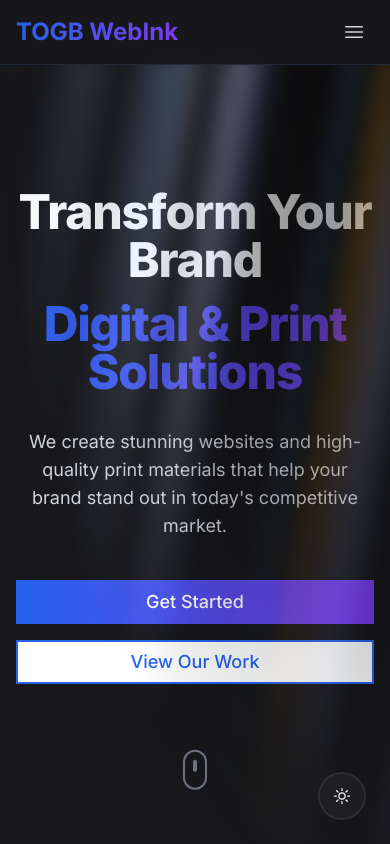
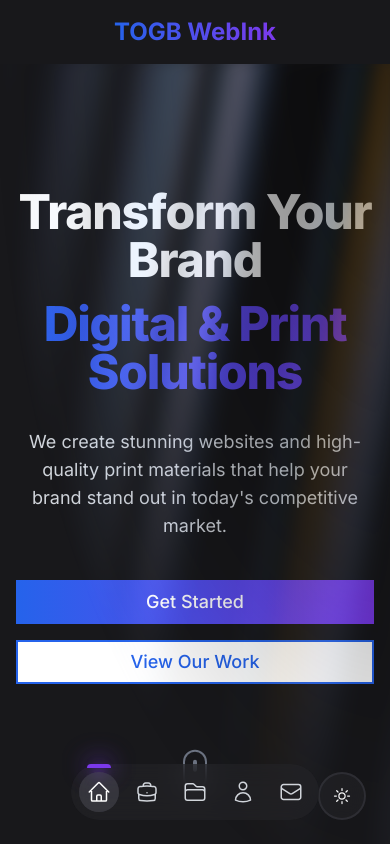
Before and after one commit to ETG1/TOGB-Agency, a Next.js app: page / in a window 390 px wide. Shown: the top 844 px of the page. Built offline with nearby package versions, Linux system fonts and the light colour scheme.

Commit message:
Updated Nav

```diff
--- a/src/components/layout/Navbar.tsx
+++ b/src/components/layout/Navbar.tsx
@@ -1,9 +1,10 @@
 'use client';
 
-import { useState } from 'react';
+import { useState, useEffect } from 'react';
 import Link from 'next/link';
 import { motion, AnimatePresence } from 'framer-motion';
-import { HomeIcon, BriefcaseIcon, FolderIcon, UserIcon, EnvelopeIcon, Bars3Icon, XMarkIcon } from '@heroicons/react/24/outline';
+import { HomeIcon, BriefcaseIcon, FolderIcon, UserIcon, EnvelopeIcon } from '@heroicons/react/24/outline';
+import { cn } from '@/lib/utils';
 
 const navigation = [
   { name: 'Home', href: '/', icon: HomeIcon },
@@ -14,95 +15,141 @@ const navigation = [
 ];
 
 export default function Navbar() {
-  const [mobileMenuOpen, setMobileMenuOpen] = useState(false);
+  const [activeTab, setActiveTab] = useState('Home');
+  const [isMobile, setIsMobile] = useState(false);
+  const [isScrolled, setIsScrolled] = useState(false);
+
+  useEffect(() => {
+    const handleResize = () => {
+      setIsMobile(window.innerWidth < 768);
+    };
+
+    const handleScroll = () => {
+      setIsScrolled(window.scrollY > 10);
+    };
+
+    handleResize();
+    handleScroll();
+    window.addEventListener('resize', handleResize);
+    window.addEventListener('scroll', handleScroll);
+    return () => {
+      window.removeEventListener('resize', handleResize);
+      window.removeEventListener('scroll', handleScroll);
+    };
+  }, []);
 
   return (
-    <nav className="fixed top-0 left-0 right-0 z-50 bg-white/80 dark:bg-zinc-900/80 backdrop-blur-md border-b border-gray-200 dark:border-gray-800">
-      <div className="max-w-7xl mx-auto px-4 sm:px-6 lg:px-8">
-        <div className="flex items-center justify-between h-16">
-          {/* Logo */}
-          <Link href="/" className="flex-shrink-0 flex items-center">
+    <nav className="fixed inset-x-0 z-50">
+      {/* Logo - Centered on mobile, left-aligned on desktop */}
+      <div className="max-w-7xl mx-auto px-4 sm:px-6 lg:px-8 pt-4">
+        <div className="flex items-center md:justify-between justify-center">
+          <Link
+            href="/"
+            className={cn(
+              "flex-shrink-0 flex items-center transition-all duration-300",
+              isMobile && isScrolled && "px-6 py-2 rounded-full bg-white/10 dark:bg-zinc-800/50 backdrop-blur-md"
+            )}
+          >
             <span className="text-2xl font-bold bg-gradient-to-r from-blue-600 to-violet-600 text-transparent bg-clip-text">TOGB WebInk</span>
           </Link>
 
           {/* Desktop Navigation */}
-          <div className="hidden md:flex md:items-center md:space-x-8">
-            {navigation.map((item) => (
+          <div className="hidden md:block">
+            <div className="flex items-center gap-3 bg-white/80 dark:bg-zinc-900/80 border border-gray-200 dark:border-gray-800 backdrop-blur-lg py-1 px-1 rounded-full shadow-lg">
+              {navigation.map((item) => {
+                const isActive = activeTab === item.name;
+                return (
                   <Link
                     key={item.name}
                     href={item.href}
-                className="group relative text-gray-600 dark:text-gray-300 hover:text-gray-900 dark:hover:text-white px-3 py-2 text-sm font-medium transition-colors"
+                    onClick={() => setActiveTab(item.name)}
+                    className={cn(
+                      "relative cursor-pointer text-sm font-semibold px-6 py-2 rounded-full transition-colors",
+                      "text-gray-600 dark:text-gray-300 hover:text-gray-900 dark:hover:text-white",
+                      isActive && "bg-gray-100 dark:bg-zinc-800 text-gray-900 dark:text-white"
+                    )}
                   >
-                <div className="flex items-center space-x-2">
-                  <item.icon className="h-5 w-5 transform group-hover:scale-110 transition-transform" />
-                  <span className="opacity-0 group-hover:opacity-100 transition-opacity">{item.name}</span>
+                    <span className="flex items-center space-x-2">
+                      <item.icon className="h-5 w-5" />
+                      <span>{item.name}</span>
+                    </span>
+                    {isActive && (
+                      <motion.div
+                        layoutId="navLamp"
+                        className="absolute inset-0 w-full bg-gray-100 dark:bg-zinc-800 rounded-full -z-10"
+                        initial={false}
+                        transition={{
+                          type: "spring",
+                          stiffness: 300,
+                          damping: 30,
+                        }}
+                      >
+                        <div className="absolute -top-2 left-1/2 -translate-x-1/2 w-8 h-1 bg-blue-600 dark:bg-violet-600 rounded-t-full">
+                          <div className="absolute w-12 h-6 bg-blue-600/20 dark:bg-violet-600/20 rounded-full blur-md -top-2 -left-2" />
+                          <div className="absolute w-8 h-6 bg-blue-600/20 dark:bg-violet-600/20 rounded-full blur-md -top-1" />
+                          <div className="absolute w-4 h-4 bg-blue-600/20 dark:bg-violet-600/20 rounded-full blur-sm top-0 left-2" />
                         </div>
+                      </motion.div>
+                    )}
                   </Link>
-            ))}
+                );
+              })}
+            </div>
+          </div>
+
+          {/* Get Started Button - Hidden on mobile */}
+          <div className="hidden md:block">
             <Link
               href="/contact"
-              className="bg-blue-600 text-white px-4 py-2 rounded-md text-sm font-medium hover:bg-blue-700 transition-colors"
+              className="bg-gradient-to-r from-blue-600 to-violet-600 text-white px-6 py-2 rounded-full text-sm font-medium hover:from-blue-700 hover:to-violet-700 transition-colors"
             >
               Get Started
             </Link>
           </div>
-
-          {/* Mobile menu button */}
-          <div className="md:hidden">
-            <button
-              type="button"
-              className="p-2 rounded-md text-gray-600 dark:text-gray-300 hover:text-gray-900 dark:hover:text-white"
-              onClick={() => setMobileMenuOpen(!mobileMenuOpen)}
-            >
-              <span className="sr-only">Open main menu</span>
-              {mobileMenuOpen ? (
-                <XMarkIcon className="h-6 w-6" />
-              ) : (
-                <Bars3Icon className="h-6 w-6" />
-              )}
-            </button>
-          </div>
         </div>
       </div>
 
-      {/* Mobile menu */}
-      <AnimatePresence>
-        {mobileMenuOpen && (
-          <motion.div
-            initial={{ opacity: 0, y: -10 }}
-            animate={{ opacity: 1, y: 0 }}
-            exit={{ opacity: 0, y: -10 }}
-            className="md:hidden"
-          >
-            <div className="fixed inset-0 z-50">
-              <div className="fixed inset-0 bg-black/20 backdrop-blur-sm" aria-hidden="true" />
-              <div className="fixed inset-x-4 top-8 z-50 mx-auto max-w-xl rounded-lg bg-white/80 dark:bg-zinc-900/80 backdrop-blur-md shadow-lg ring-1 ring-black/5 dark:ring-white/5 p-6">
-                <div className="space-y-4">
-                  {navigation.map((item) => (
+      {/* Mobile Navigation - Bottom Fixed */}
+      <div className="md:hidden fixed bottom-6 left-1/2 -translate-x-1/2">
+        <div className="flex items-center gap-2 bg-white/10 dark:bg-zinc-800/50 backdrop-blur-md py-2 px-2 rounded-full">
+          {navigation.map((item) => {
+            const isActive = activeTab === item.name;
+            return (
               <Link
                 key={item.name}
                 href={item.href}
-                      className="flex items-center justify-center space-x-3 rounded-lg px-3 py-2 text-base font-medium text-gray-900 dark:text-gray-100 hover:bg-gray-100/50 dark:hover:bg-zinc-800/50 transition-colors"
-                      onClick={() => setMobileMenuOpen(false)}
+                onClick={() => setActiveTab(item.name)}
+                className={cn(
+                  "relative p-2 rounded-full transition-colors",
+                  "text-gray-600 dark:text-gray-300 hover:text-gray-900 dark:hover:text-white",
+                  isActive && "bg-white/10 dark:bg-zinc-700/50 text-gray-900 dark:text-white"
+                )}
               >
+                <span className="sr-only">{item.name}</span>
                 <item.icon className="h-6 w-6" />
-                      <span>{item.name}</span>
-                    </Link>
-                  ))}
-                  <Link
-                    href="/contact"
-                    className="flex items-center justify-center space-x-2 w-full bg-gradient-to-r from-blue-600 to-violet-600 text-white px-4 py-3 rounded-lg text-base font-medium hover:from-blue-700 hover:to-violet-700 transition-all"
-                    onClick={() => setMobileMenuOpen(false)}
+                {isActive && (
+                  <motion.div
+                    layoutId="mobileLamp"
+                    className="absolute inset-0 w-full bg-white/10 dark:bg-zinc-700/50 rounded-full -z-10"
+                    initial={false}
+                    transition={{
+                      type: "spring",
+                      stiffness: 300,
+                      damping: 30,
+                    }}
                   >
-                    <EnvelopeIcon className="h-5 w-5" />
-                    <span>Get Started</span>
-                  </Link>
-                </div>
-              </div>
+                    <div className="absolute -top-2 left-1/2 -translate-x-1/2 w-6 h-1 bg-blue-600 dark:bg-violet-600 rounded-t-full">
+                      <div className="absolute w-8 h-4 bg-blue-600/20 dark:bg-violet-600/20 rounded-full blur-md -top-2 -left-1" />
+                      <div className="absolute w-6 h-4 bg-blue-600/20 dark:bg-violet-600/20 rounded-full blur-md -top-1" />
+                      <div className="absolute w-4 h-4 bg-blue-600/20 dark:bg-violet-600/20 rounded-full blur-sm top-0 left-1" />
                     </div>
                   </motion.div>
                 )}
-      </AnimatePresence>
+              </Link>
+            );
+          })}
+        </div>
+      </div>
     </nav>
   );
 }
```
Lines whose indentation alone changed are shown as unchanged.
